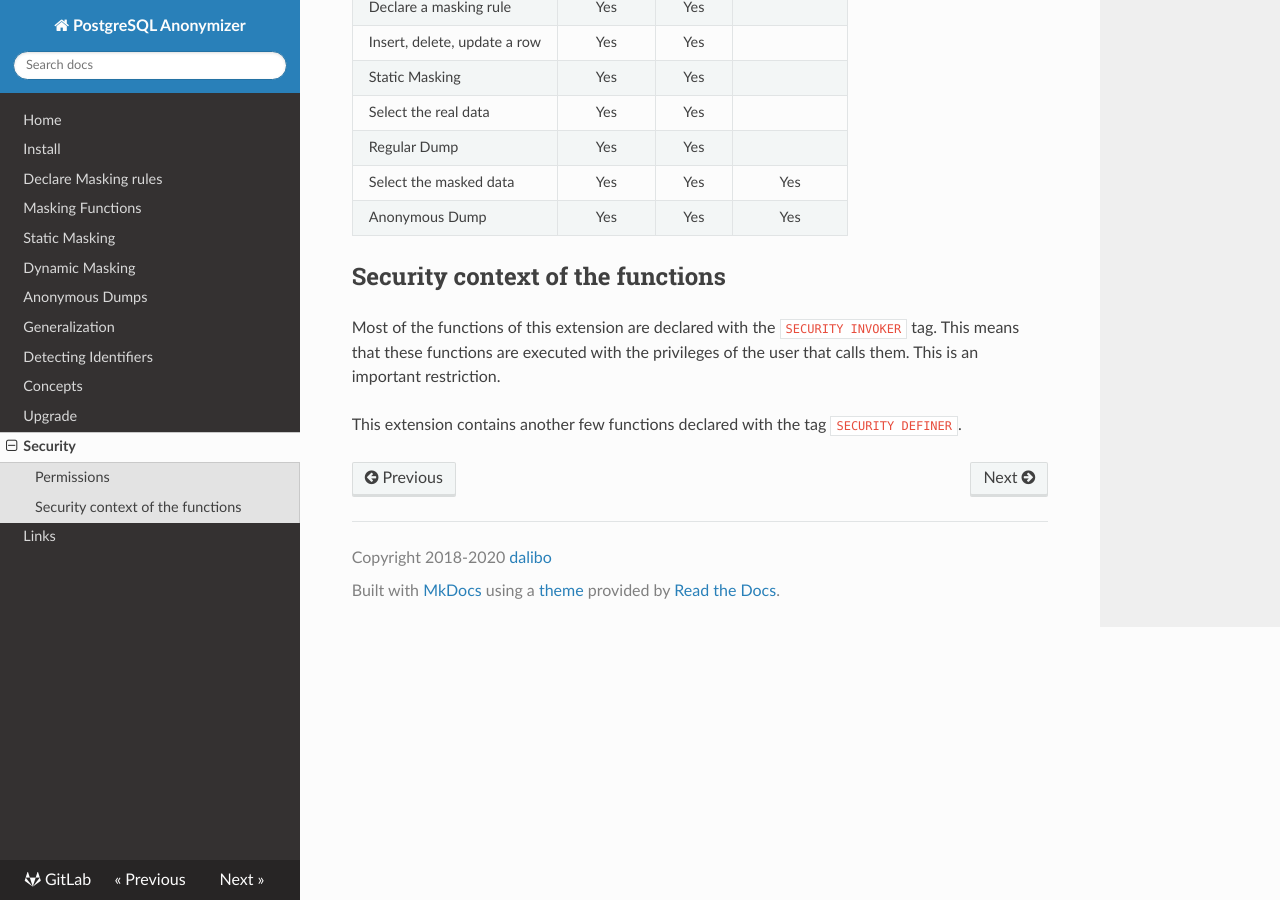
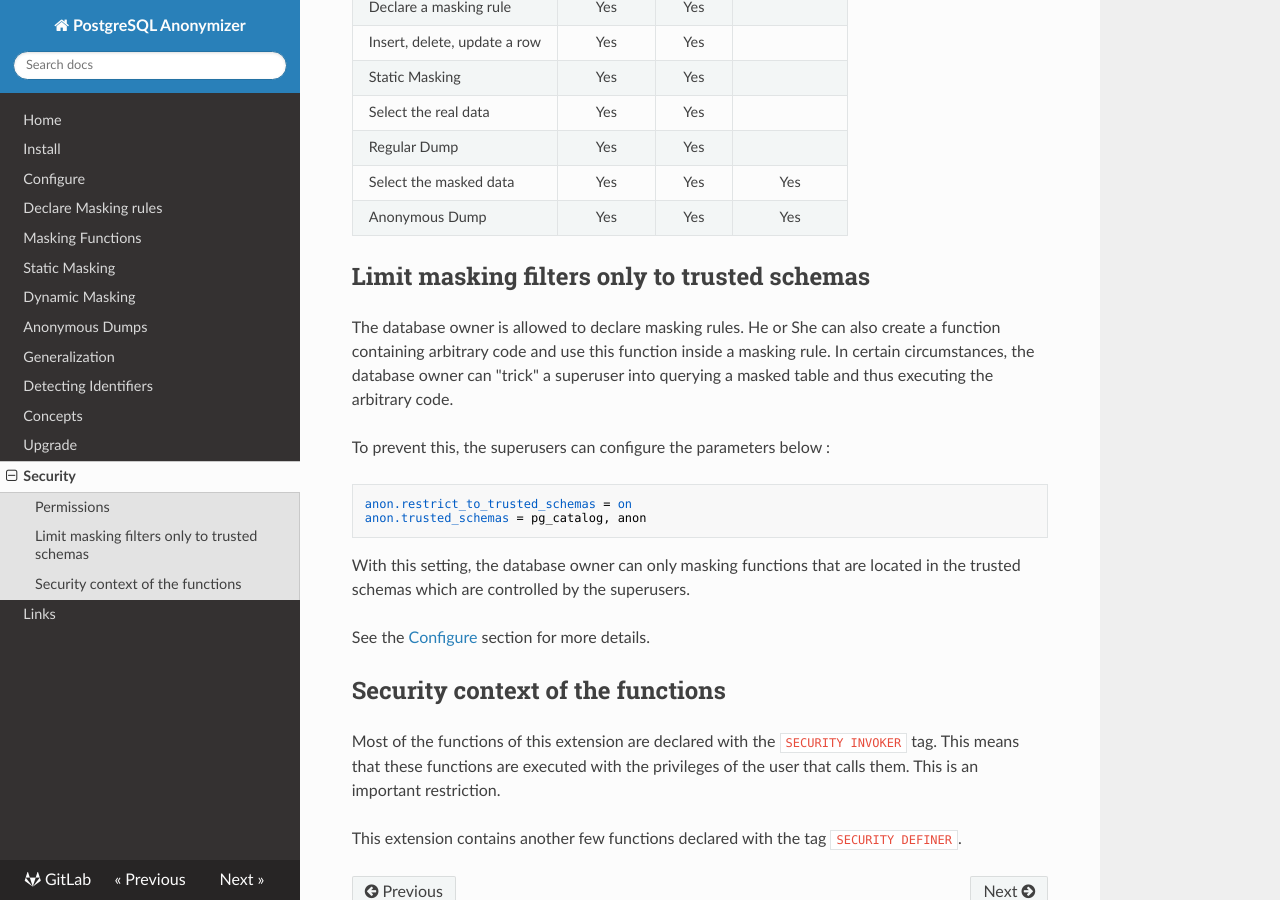
Before and after one commit to neondatabase/postgresql_anonymizer, an MkDocs documentation site: the page built from docs/SECURITY.md, in a window 1280 px wide and 900 px high, scrolled down 589 px. Built offline with MkDocs 1.6.1, drawn with Linux system fonts in a browser that asks for light colours; nearby versions of some CDN libraries.

Commit message:
[doc] restrict_to_trusted_schemas

````diff
--- a/docs/SECURITY.md
+++ b/docs/SECURITY.md
@@ -1,5 +1,6 @@
 Security
 ===============================================================================
+
 
 Permissions
 ------------------------------------------------------------------------------
@@ -26,6 +27,27 @@ Here's an overview of what users can do depending on the role they have:
 
 
 
+Limit masking filters only to trusted schemas
+------------------------------------------------------------------------------
+
+The database owner is allowed to declare masking rules. He or She can also
+create a function containing arbitrary code and use this function inside a
+masking rule. In certain circumstances, the database owner can "trick" a
+superuser into querying a masked table and thus executing the arbitrary code.
+
+To prevent this, the superusers can configure the parameters below :
+
+```ini
+anon.restrict_to_trusted_schemas = on
+anon.trusted_schemas = pg_catalog, anon
+```
+
+With this setting, the database owner can only masking functions that are
+located in the trusted schemas which are controlled by the superusers.
+
+See the [Configure] section for more details.
+
+[Configure]: configure/
 
 Security context of the functions
 ------------------------------------------------------------------------------
--- a/mkdocs.yml
+++ b/mkdocs.yml
@@ -8,6 +8,7 @@ theme:
 nav:
   - 'Home': 'index.md'
   - 'Install': 'INSTALL.md'
+  - 'Configure': 'configure.md'
   - 'Declare Masking rules': 'declare_masking_rules.md'
   - 'Masking Functions': 'masking_functions.md'
   - 'Static Masking': 'static_masking.md'
````
Also changed, not shown: docs/configure.md (added, +57 -0 lines), 1 other file.
